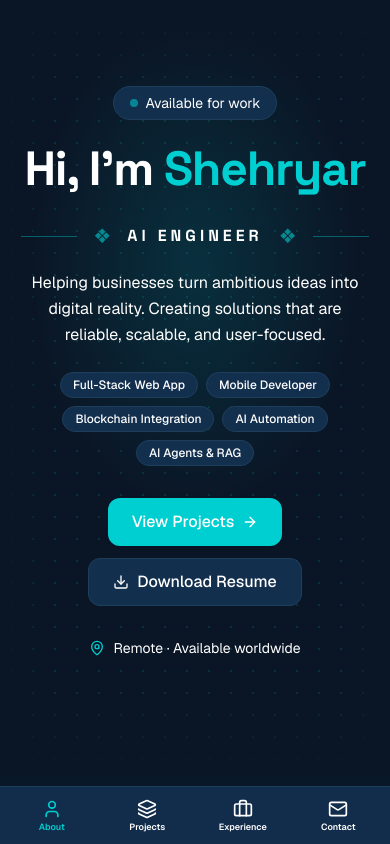
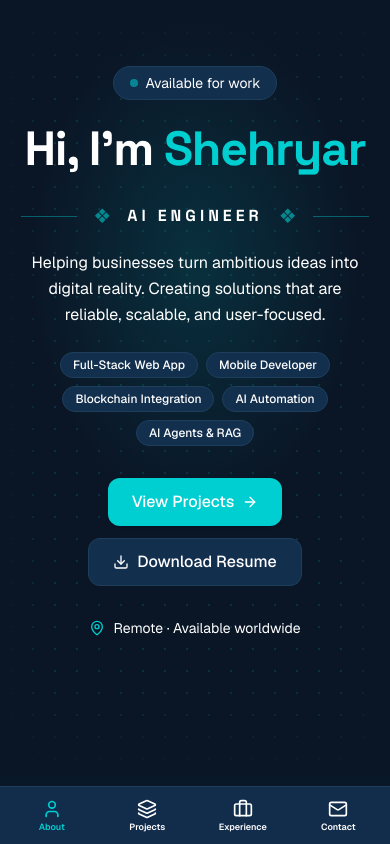
Before and after one commit to shehryar-web-dev/portfolio, a Next.js app: page / in a window 390 px wide. Shown: the top 844 px of the page. Built offline with nearby package versions, Linux system fonts and the light colour scheme.

Commit message:
padding adjustment at hero section

```diff
--- a/components/hero.tsx
+++ b/components/hero.tsx
@@ -75,7 +75,7 @@ export function Hero() {
     <section
       ref={rootRef}
       id="home"
-      className="relative flex min-h-[92vh] items-center overflow-hidden pb-28 pt-20 md:pb-10"
+      className="relative flex min-h-[92vh] items-center overflow-hidden pb-28 md:pt-20 pt-10 md:pb-10"
     >
       {/* ── Interactive dotted-grid background ── */}
       <div aria-hidden className="pointer-events-none absolute inset-0 overflow-hidden">
```
